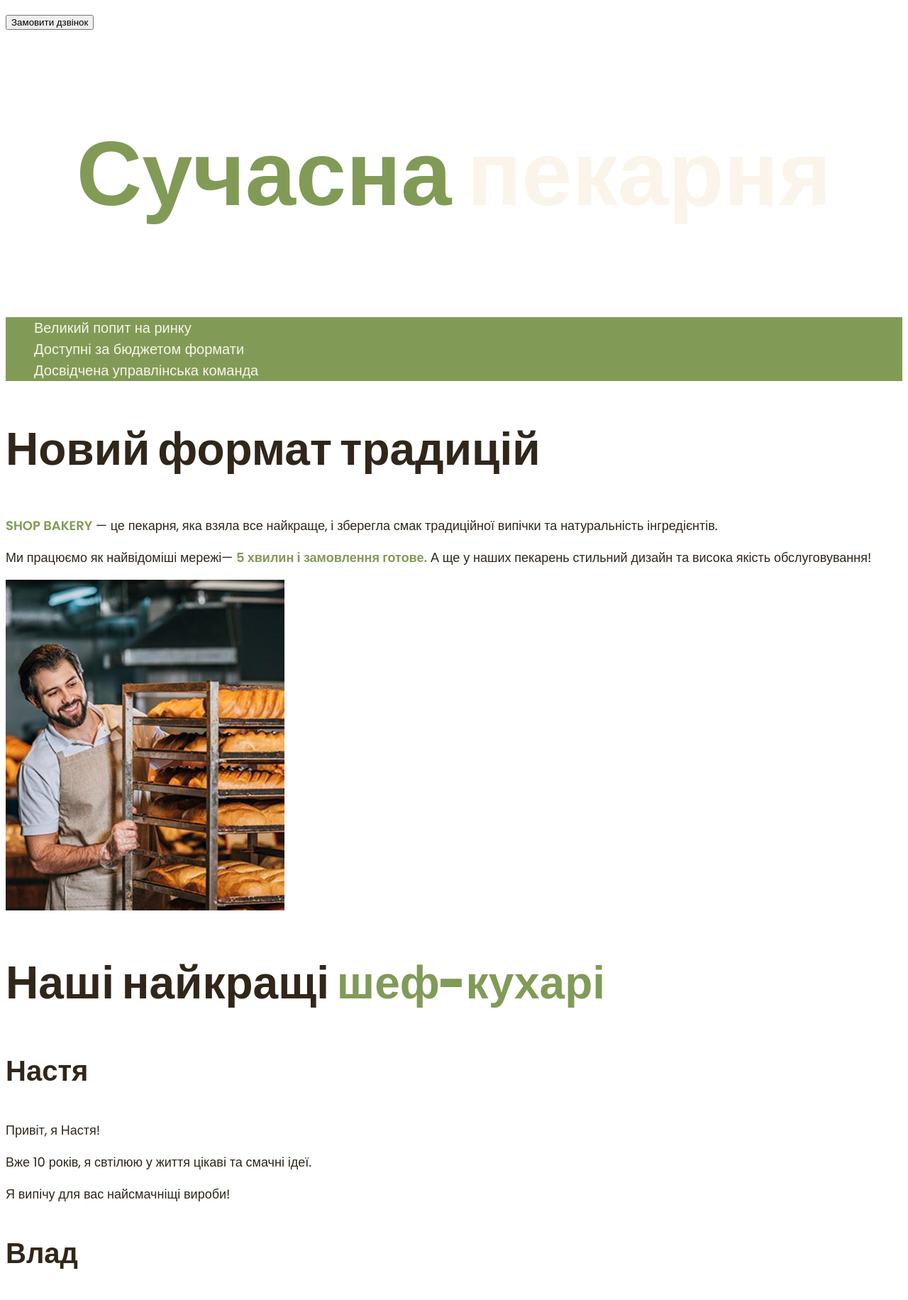
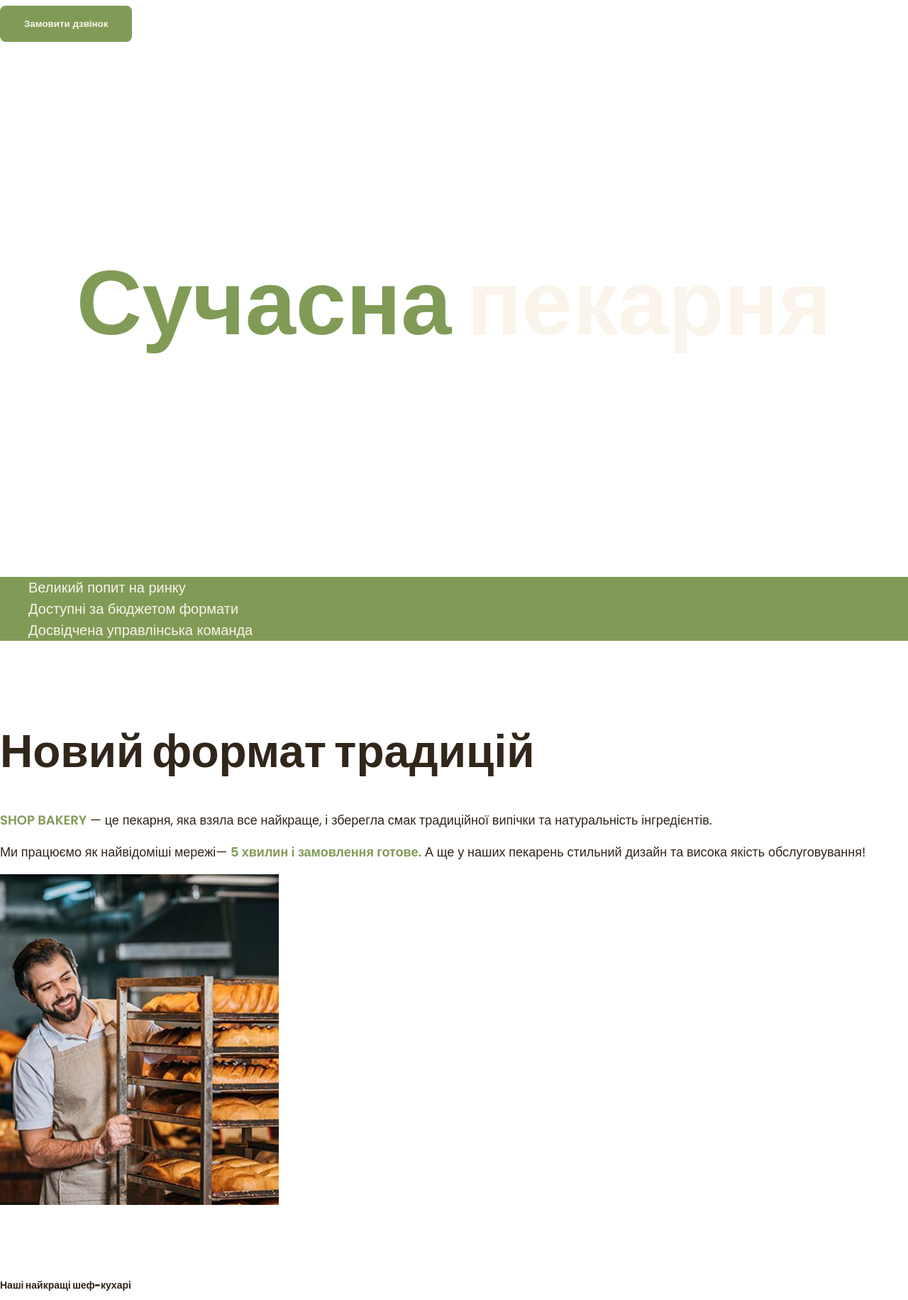
Before and after one commit to KrivenkoArtur/Bakery, a plain HTML site: page index.html in a window 1280 px wide. Shown: the part 188-2020 px from the top of the page at 71% size. Drawn offline with Linux system fonts and the light colour scheme.

Commit message:
Add container and more styles

```diff
--- a/css/style.css
+++ b/css/style.css
@@ -1,7 +1,12 @@
 :root {
     --color-brand: #819B57;
+    --color-brand-dark: #465929;
     --color-primary-white: #FAF4EA;
     --color-primary-dark: #31261A;
+}
+
+* {
+    box-sizing: border-box;
 }
 
 body {
@@ -10,6 +15,11 @@ body {
     font-size: 18px;
     font-weight: 400;
     line-height: 1.5;
+    margin: 0;
+}
+
+h1, h2, h3, h4, h5, h6, p {
+    margin-top: 0;
 }
 
 address {
@@ -18,6 +28,42 @@ address {
 
 ul {
     list-style-type: none;
+}
+
+.container {
+    width: 100%;
+    max-width: 1288px;
+    margin: 0 auto;
+}
+
+/* Header */
+
+.button {
+    padding: 16px 32px;
+    color: var(--color-primary-white);
+    font-weight: 600;
+    background-color: var(--color-brand);
+    border: 2px solid var(--color-brand);
+    border-radius: 8px;
+    cursor: pointer;
+}
+
+.button:hover {
+    color: var(--color-brand-dark);
+    background-color: transparent;
+}
+
+.visually-hidden {
+    position: absolute;
+    left: -10000px;
+    right: auto;
+    width: 1px;
+    height: 1px;
+    overflow: hidden;
+}
+
+.section {
+    padding: 48px 0;
 }
 
 .link {
@@ -30,7 +76,12 @@ ul {
     font-weight: 600;
 }
 
+.hero-section {
+    padding: 272px 0;
+}
+
 .hero-title{
+    margin-bottom: 0;
     color: var(--color-primary-white);
     text-align: center;
     font-size: 128px;
@@ -62,6 +113,16 @@ ul {
     color: var(--color-brand);
 }
 
+/* Traditions title */
+
+.traditions-section {
+    padding-top: 96px;
+}
+
+.traditions-title {
+    margin-bottom: 42px;
+}
+
 .traditions-text .brand{
     color: var(--color-brand);
     font-weight: 600;
@@ -71,13 +132,24 @@ ul {
     text-transform: uppercase;
 }
 
-/* Chefs */
+/* Chefs section */
+
+.chefs-title {
+    margin-bottom: 80px;
+}
+
 .chef-title {
+    margin-bottom: 16px;
     font-size: 40px;
     font-weight: 600;
 }
 
 /* Formats sections */
+
+.formats-title {
+    margin-bottom: 80px;
+}
+
 .format-title {
     font-size: 24px;
     font-weight: 600;
@@ -86,6 +158,12 @@ ul {
 .format-text {
     font-size: 14px;
     font-weight: 300;
+}
+
+/* Contact section */
+
+.contact-titile {
+    margin-bottom: 16px;
 }
 
 /* Footer */
--- a/index.html
+++ b/index.html
@@ -13,6 +13,7 @@
 </head>
 <body>
     <header>
+        <div class="container">
             <nav>
             <a href="#">
                 <img src="./images/logo.svg" alt="Логотип сучасної пекарні">
@@ -24,19 +25,28 @@
                 <li><a class="link" href="#contacts-section">Контакти</a></li>
             </ul>
             </nav>
-        <button type="button">Замовити дзвінок</button>
+            <button class="button" type="button">Замовити дзвінок</button>
+        </div>
     </header>
     <main>
+        <section class="hero-section">
+            <div class="container">
+                <h1 class="hero-title"><span class="accent">Сучасна</span> пекарня</h1>
+            </div>
+        </section>
         <section>
-            <h1 class="hero-title"><span class="accent">Сучасна</span> пекарня</h1>
-        </section>
-        <section id="traditions-section">
+            <div class="container">
+                <h2 class="visually-hidden">Наші переваги</h2>
                 <ul class="advantages-list">
                     <li class="advantages-item">Великий попит на ринку</li>
                     <li class="advantages-item">Доступні за бюджетом формати</li>
                     <li class="advantages-item">Досвідчена управлінська команда</li>
                 </ul>
-            <h2 class="section-title">Новий формат традицій</h2>
+            </div>
+        </section>
+        <section class="traditions-section section" id="traditions-section">
+            <div class="container">
+                <h2 class="traditions-title section-title">Новий формат традицій</h2>
                 <p class="traditions-text">
                     <span class="brand uppercase">shop bakery</span> — це пекарня, яка взяла все найкраще, і
                     зберегла смак традиційної випічки та натуральність інгредієнтів.
@@ -47,9 +57,11 @@
                 та висока якість обслуговування!
                 </p>
                 <img src="./images/backer-man.jpg" alt="Чоловік пекар дивиться на батони з посмішкою">
+            </div>
         </section>
-        <section id="chefs-section">
-            <h2 class="section-title">Наші найкращі <span class="accent">шеф-кухарі</span></h2>
+        <section class="section" id="chefs-section">
+            <div class="container">
+                <h2 class="chefs-title address-copyright">Наші найкращі <span class="accent">шеф-кухарі</span></h2>
                 <article>
                     <h3 class="chef-title">Настя</h3>
                     <p>Привіт, я Настя!</p>
@@ -62,9 +74,11 @@
                     <p>Мій кодитерський стаж вже 18 років. SHOP BEKERY - це наша любов, з якою ми ділимось кожен раз з Вами через нашу випічку!</p>
                     <p>Я зроблю для вас унікальну начинку на будь який смак!</p>
                 </article>
+            </div>
         </section>
-        <section id="formats-section">
-            <h2 class="section-title">Формати</h2>
+        <section class="section" id="formats-section">
+            <div class="container">
+                <h2 class="formats-title section-title">Формати</h2>
                 <article>
                     <h3 class="format-title" lang="en">Walrus</h3>
                         <div class="format-text">
@@ -92,13 +106,17 @@
                             <p>Посадкові місця: відсутні</p>
                         </div>
                 </article>
+            </div>
         </section>
-        <section id="contact-srction">
-            <h2 class="section-title">Приєднуйся до мережі пекарень</h2>
+        <section class="section" id="contact-srction">
+            <div class="container">
+                <h2 class="contact-titile section-title">Приєднуйся до мережі пекарень</h2>
                 <p>Заповни форму, щоб ми звʼязались з тобою!</p>
+            </div>
         </section>
     </main>
     <footer>
+        <div class="container">
             <a href="#">
                 <a href="#">
                     <img src="./images/logo.svg" alt="Логотип сучасної пекарні">
@@ -123,6 +141,7 @@
             <a class="address-link" href="#" target="_blank">Політика конфіденційності</a>
             <p class="address-copyright">&copy; 2022 Дані захищені</p>
         </address>
+        </div>
     </footer>
 </body>
 </html>
```
Lines whose indentation alone changed are shown as unchanged.
